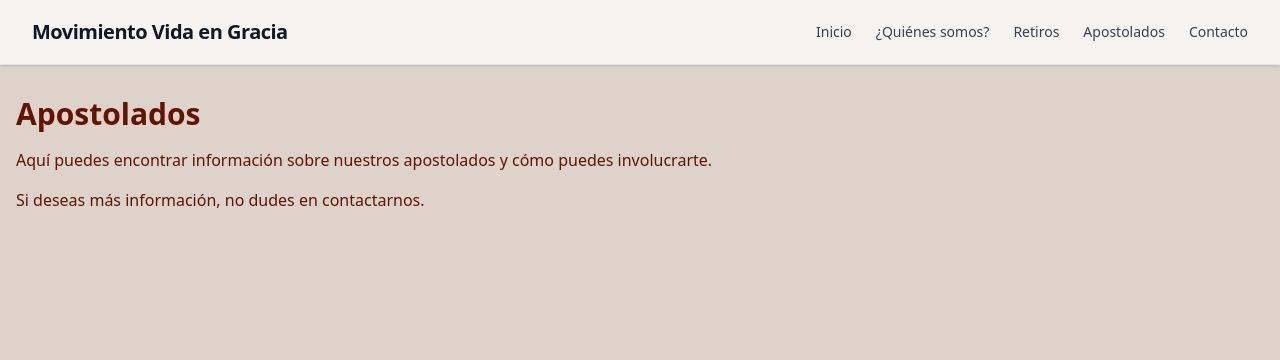
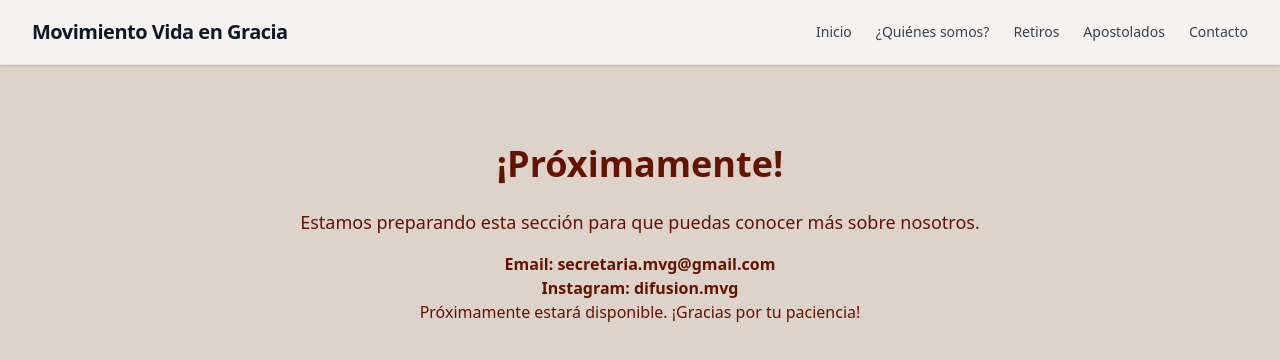
Before and after one commit to LucasWaisten/mvg, a Next.js app: page /contacto in a window 1280 px wide. Shown: the top 360 px of the page. Built offline with nearby package versions, Linux system fonts and the light colour scheme.

Commit message:
update Apostolados page with upcoming section and contact information; refactor EventsPreview for better event handling

```diff
--- a/src/app/contacto/page.tsx
+++ b/src/app/contacto/page.tsx
@@ -1,9 +1,15 @@
-export default function Page(){
+export default function Page() {
     return (
-        <div className="container mx-auto px-4 py-8">
-            <h1 className="text-3xl font-bold mb-4">Apostolados</h1>
-            <p className="mb-4">Aquí puedes encontrar información sobre nuestros apostolados y cómo puedes involucrarte.</p>
-            <p className="mb-4">Si deseas más información, no dudes en contactarnos.</p>
+        <div className="container mx-auto px-4 py-20 text-center">
+            <h1 className="text-4xl font-bold mb-6 text-main">¡Próximamente!</h1>
+            <p className="text-lg text-main mb-4">
+                Estamos preparando esta sección para que puedas conocer más sobre nosotros.
+            </p>
+            <p className="mt-2 font-semibold">Email: secretaria.mvg@gmail.com</p>
+            <p className="font-semibold">Instagram: difusion.mvg</p>
+            <p className="text-md text-main">
+                Próximamente estará disponible. ¡Gracias por tu paciencia!
+            </p>
         </div>
     );
 }
--- a/src/app/layout.tsx
+++ b/src/app/layout.tsx
@@ -14,7 +14,7 @@ const geistMono = Geist_Mono({
 });
 
 export const metadata: Metadata = {
-  title: "Movimiento Vida en Gracia",
+  title: "Movimiento de Vida en Gracia",
   description: "Jóvenes evangelizando jóvenes",
 };
 
--- a/src/app/page.tsx
+++ b/src/app/page.tsx
@@ -14,8 +14,8 @@ export default function HomePage() {
         <AboutSection />
         <EventsPreview />
         <ApostoladosSection />
-        <ComunidadGallery />
-        <Footer />
+        {/*<ComunidadGallery />*/}
+       {/* <Footer />*/}
       </main>
   );
 }
--- a/src/app/quienes-somos/page.tsx
+++ b/src/app/quienes-somos/page.tsx
@@ -1,9 +1,13 @@
-export default function Page(){
-    return(
-        <div className="container mx-auto px-4 py-8">
-            <h1 className="text-3xl font-bold mb-4">Apostolados</h1>
-            <p className="mb-4">Aquí puedes encontrar información sobre nuestros apostolados y cómo puedes involucrarte.</p>
-            <p className="mb-4">Si deseas más información, no dudes en contactarnos.</p>
+export default function Page() {
+    return (
+        <div className="container mx-auto px-4 py-20 text-center">
+            <h1 className="text-4xl font-bold mb-6 text-main">¡Próximamente!</h1>
+            <p className="text-lg text-main mb-4">
+                Estamos preparando esta sección para que puedas conocer más sobre nuestros apostolados y cómo participar.
+            </p>
+            <p className="text-md text-main">
+                Próximamente estará disponible. ¡Gracias por tu paciencia!
+            </p>
         </div>
-    )
+    );
 }
--- a/src/app/retiros/page.tsx
+++ b/src/app/retiros/page.tsx
@@ -1,9 +1,13 @@
-export default function Page(){
+export default function Page() {
     return (
-        <div className="container mx-auto px-4 py-8">
-            <h1 className="text-3xl font-bold mb-4">Apostolados</h1>
-            <p className="mb-4">Aquí puedes encontrar información sobre nuestros apostolados y cómo puedes involucrarte.</p>
-            <p className="mb-4">Si deseas más información, no dudes en contactarnos.</p>
+        <div className="container mx-auto px-4 py-20 text-center">
+            <h1 className="text-4xl font-bold mb-6 text-main">¡Próximamente!</h1>
+            <p className="text-lg text-main mb-4">
+                Estamos preparando esta sección para que puedas conocer más sobre nuestros retiros y cómo participar.
+            </p>
+            <p className="text-md text-main">
+                Próximamente estará disponible. ¡Gracias por tu paciencia!
+            </p>
         </div>
     );
 }
--- a/src/componets/landing-page/events-preview.tsx
+++ b/src/componets/landing-page/events-preview.tsx
@@ -2,8 +2,7 @@
 
 import { useEffect, useState } from "react";
 import { Swiper, SwiperSlide } from "swiper/react";
-import {FreeMode, Navigation} from "swiper/modules";
-
+import { FreeMode, Navigation } from "swiper/modules";
 import "swiper/css";
 import "swiper/css/navigation";
 import "swiper/css/free-mode";
@@ -35,8 +34,8 @@ type Event = {
     id: string;
     summary: string;
     description?: string;
-    start: { dateTime: string; date: string };
-    end: { dateTime: string; date: string };
+    start: { dateTime?: string; date?: string };
+    end: { dateTime?: string; date?: string };
 };
 
 type DateDisplay = {
@@ -46,30 +45,27 @@ type DateDisplay = {
 };
 
 function formatEventDateRange(event: Event, type: string): DateDisplay {
-    const isAllDay = !!event.start.date && !!event.end.date;
-    const startDate = new Date(event.start.dateTime || event.start.date);
-    const endDate = new Date(event.end.dateTime || event.end.date || event.start.dateTime || event.start.date);
+    const isAllDay = !!event.start.date && !event.start.dateTime;
+    const startDate = new Date(event.start.dateTime || event.start.date!);
+    const endDate = new Date(event.end?.dateTime || event.end?.date || event.start.dateTime || event.start.date!);
 
     if (isAllDay) {
-        startDate.setDate(startDate.getDate() + 1);
-        endDate.setDate(endDate.getDate());
-
-        const isMultiDay = endDate.getTime() - startDate.getTime() > 86400000;
+        const start = new Date(startDate);
+        const end = new Date(endDate);
+        const isMultiDay = (end.getTime() - start.getTime()) > 86400000;
 
         if (type !== "cumple") {
             if (isMultiDay) {
-                const startStr = startDate.getDate();
-                const endStr = endDate.getDate() - 1;
-                const month = startDate.toLocaleDateString("es-AR", { month: "short" }).toUpperCase();
+                const month = start.toLocaleDateString("es-AR", { month: "short" }).toUpperCase();
                 return {
-                    day: startDate.getDate(),
+                    day: start.getDate(),
                     month,
-                    label: `${startStr} - ${endStr} ${month}`,
+                    label: `${start.getDate()} - ${end.getDate() - 1} ${month}`,
                 };
             }
             return {
-                day: startDate.getDate(),
-                month: startDate.toLocaleDateString("es-AR", { month: "short" }).toUpperCase(),
+                day: start.getDate(),
+                month: start.toLocaleDateString("es-AR", { month: "short" }).toUpperCase(),
                 label: "Todo el día",
             };
         }
@@ -102,6 +98,8 @@ function formatEventDateRange(event: Event, type: string): DateDisplay {
 
 export default function EventsPreview() {
     const [events, setEvents] = useState<Event[]>([]);
+    const [initialSlide, setInitialSlide] = useState(0);
+    const [isReady, setIsReady] = useState(false);
 
     useEffect(() => {
         const fetchEvents = async () => {
@@ -115,7 +113,37 @@ export default function EventsPreview() {
                     `${process.env.NEXT_PUBLIC_GOOGLE_CALENDAR_URL}/events?orderBy=startTime&singleEvents=true&timeMin=${start}&timeMax=${end}&key=${process.env.NEXT_PUBLIC_GOOGLE_CALENDAR_API_KEY}`
                 );
                 const data = await res.json();
-                setEvents(data.items || []);
+                const items: Event[] = data.items || [];
+
+                const today = new Date();
+                today.setHours(0, 0, 0, 0);
+                console.log("🔍 Fecha actual (local, sin hora):", today.toString());
+
+                items.forEach((ev, i) => {
+                    const startRaw = ev.start.dateTime || ev.start.date!;
+                    const startDate = new Date(startRaw);
+                    startDate.setHours(0, 0, 0, 0);
+                    console.log(`📅 Evento[${i}]:`, {
+                        summary: ev.summary,
+                        raw: startRaw,
+                        parsed: startDate.toString(),
+                    });
+                });
+
+                const index = items.findIndex((ev) => {
+                    const start = new Date(ev.start.dateTime || ev.start.date!);
+                    start.setHours(0, 0, 0, 0);
+                    return start >= today;
+                });
+
+                console.log("🎯 Índice del próximo evento:", index);
+                if (index !== -1) {
+                    console.log("✅ Evento elegido:", items[index].summary);
+                }
+
+                setInitialSlide(index !== -1 ? index : 0);
+                setEvents(items);
+                setIsReady(true);
             } catch (e) {
                 console.error("Error fetching events", e);
             }
@@ -124,27 +152,29 @@ export default function EventsPreview() {
     }, []);
 
     return (
-        <section className="w-full py-16">
+        <section className="w-full pb-8">
             <div className="container mx-auto px-4">
                 <h2 className="text-3xl font-bold text-center mb-8">Eventos Destacados</h2>
-                <Swiper
+                {isReady && <Swiper
+                    initialSlide={initialSlide}
                     slidesPerView={1.2}
                     spaceBetween={10}
                     breakpoints={{
-                        640: { slidesPerView: 1.1 },
-                        768: { slidesPerView: 2.1 },
-                        1024: { slidesPerView: 3.1 },
+                        640: {slidesPerView: 1.1},
+                        768: {slidesPerView: 2.1},
+                        1024: {slidesPerView: 3.1},
                     }}
                     freeMode
-                    modules={[ Navigation, FreeMode]}
+                    modules={[Navigation, FreeMode]}
                 >
                     {events.map((event) => {
                         const type = getEventType(event.summary);
-                        const { day, month, label } = formatEventDateRange(event, type);
+                        const {day, month, label} = formatEventDateRange(event, type);
 
                         return (
                             <SwiperSlide key={event.id} className="overflow-visible">
-                                <div className="flex h-full min-h-[220px] rounded-xl shadow-lg transition-all duration-300 overflow-hidden">
+                                <div
+                                    className="flex h-full min-h-[220px] rounded-xl shadow-lg transition-all duration-300 overflow-hidden">
                                     {/* Sección A: Fecha */}
                                     <div
                                         className={cn(
@@ -165,14 +195,15 @@ export default function EventsPreview() {
                                             {event.description?.split("\n")[0] || "Evento sin descripción."}
                                         </p>
                                         <div className="mt-2 text-sm text-gray-800">
-                                            <p className="mt-2 font-semibold">Contacto: secretaria@mvg.org</p>
+                                            <p className="mt-2 font-semibold">Email: secretaria.mvg@gmail.com</p>
+                                            <p className="font-semibold">Instagram: difusion.mvg</p>
                                         </div>
                                     </div>
                                 </div>
                             </SwiperSlide>
                         );
                     })}
-                </Swiper>
+                </Swiper>}
             </div>
         </section>
     );
```
